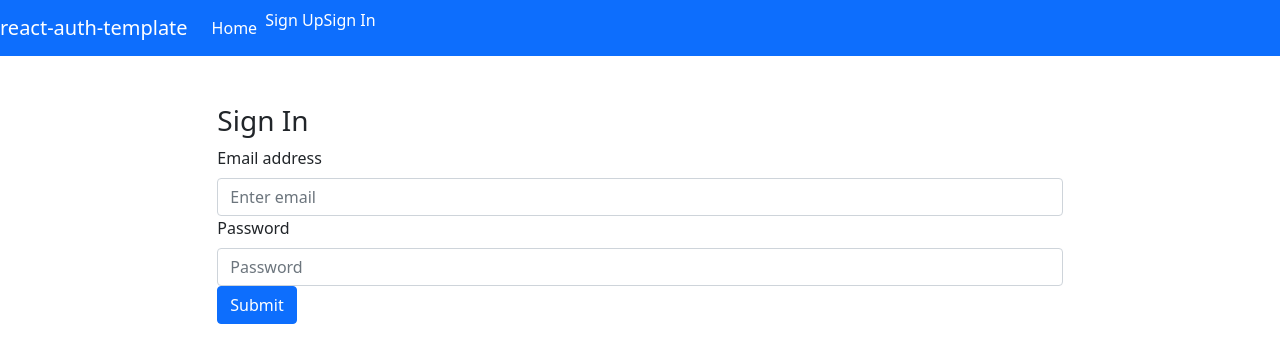
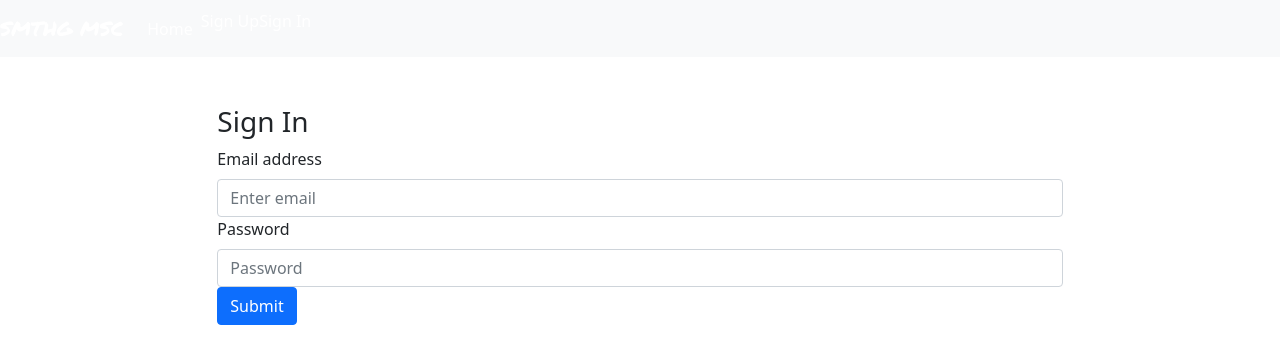
Before and after one commit to mitchgemma/team-mack-client, a React (Create React App) app: page /sign-in in a window 1280 px wide. Shown: the top 364 px of the page. Built offline with nearby package versions, Linux system fonts and the light colour scheme.

Commit message:
minor navbar adjustments

```diff
--- a/public/index.html
+++ b/public/index.html
@@ -5,6 +5,7 @@
     <link rel="icon" href="%PUBLIC_URL%/favicon.ico" />
     <meta name="viewport" content="width=device-width, initial-scale=1" />
     <meta name="theme-color" content="#000000" />
+    <link href="https://fonts.googleapis.com/css2?family=Permanent+Marker&display=swap" rel="stylesheet">
     <meta
       name="description"
       content="Web site created using create-react-app"
--- a/src/App.js
+++ b/src/App.js
@@ -44,7 +44,6 @@
 			<Fragment>
 				<Header user={user} />
 				<Routes>
-					<Route path='/' element={<Home msgAlert={msgAlert} user={user} />} />
 					<Route
 						path='/sign-up'
 						element={<SignUp msgAlert={msgAlert} setUser={setUser} />}
@@ -53,6 +52,12 @@
 						path='/sign-in'
 						element={<SignIn msgAlert={msgAlert} setUser={setUser} />}
 					/>
+					<Route path='/' element={
+					<RequireAuth user={user}>
+						<Home msgAlert={msgAlert} user={user} />
+					</RequireAuth>
+					}/>
+
           <Route
             path='/sign-out'
             element={
--- a/src/components/shared/Header.js
+++ b/src/components/shared/Header.js
@@ -2,6 +2,8 @@
 import Nav from 'react-bootstrap/Nav'
 import Navbar from 'react-bootstrap/Navbar'
 import { Link } from 'react-router-dom'
+
+
 const linkStyle = {
     color: 'white',
     textDecoration: 'none'
@@ -43,10 +45,10 @@
 )
 
 const Header = ({ user }) => (
-	<Navbar bg='primary' variant='dark' expand='md'>
+	<Navbar bg='light' variant='dark' expand='md'>
 		<Navbar.Brand>
-            <Link to='/' style={linkStyle}>
-                react-auth-template
+            <Link to='/' style={linkStyle} className='logo'>
+                SMTHG MSC
             </Link>
         </Navbar.Brand>
 		<Navbar.Toggle aria-controls='basic-navbar-nav' />
--- a/src/index.css
+++ b/src/index.css
@@ -1,3 +1,5 @@
+<link href="https://fonts.googleapis.com/css2?family=Permanent+Marker&display=swap" rel="stylesheet">
+
 body {
   margin: 0;
   font-family: -apple-system, BlinkMacSystemFont, 'Segoe UI', 'Roboto', 'Oxygen',
@@ -11,3 +13,7 @@
   font-family: source-code-pro, Menlo, Monaco, Consolas, 'Courier New',
     monospace;
 }
+
+.logo {
+  font-family: 'Permanent Marker';
+}
```
Also changed, not shown: 1 other file (tests, documents, lock files or other folders).
